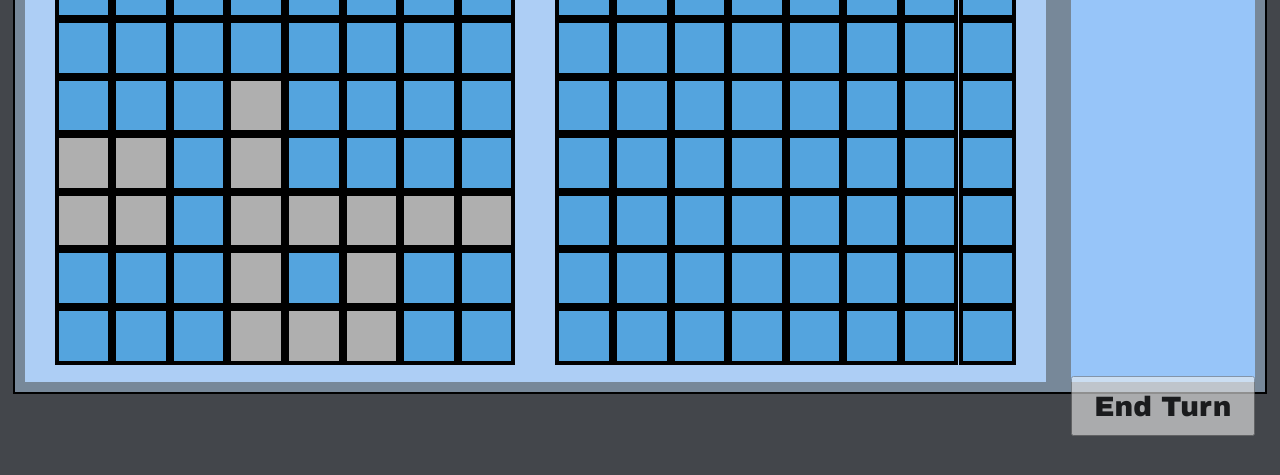
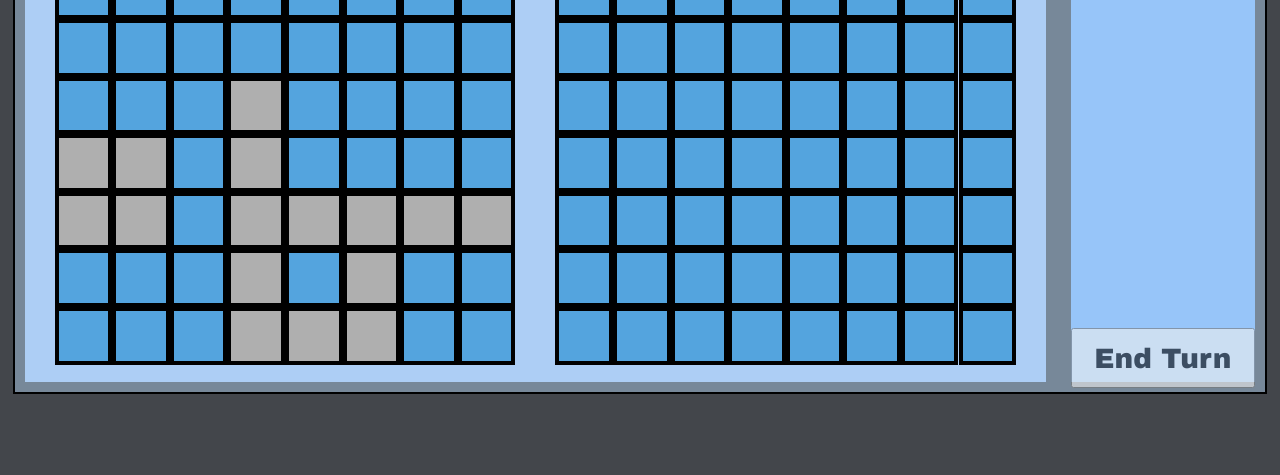
Before and after one commit to Jon58840/jon58840.github.io, a plain HTML site: page index.html in a window 1280 px wide. Both pictures are taken after a click on the button "START". Shown: the part 271-746 px from the top of the page. Drawn offline with Linux system fonts and the light colour scheme.

Commit message:
Small CSS Change

```diff
--- a/styles.css
+++ b/styles.css
@@ -178,8 +178,8 @@ ul
   list-style-type: none;
   margin: 0;
   padding: 0;
-  height: 80%;
-  max-height: 80%;
+  height: 70%;
+  max-height: 70%;
   overflow: auto;
   font-family: "Georgia", "Times New Roman";
   text-align: left;
```
